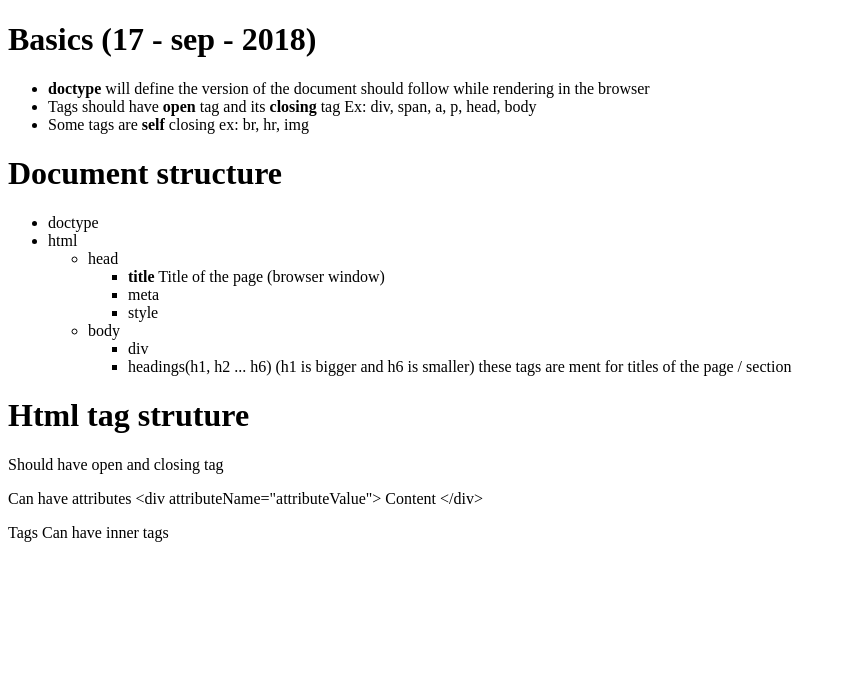
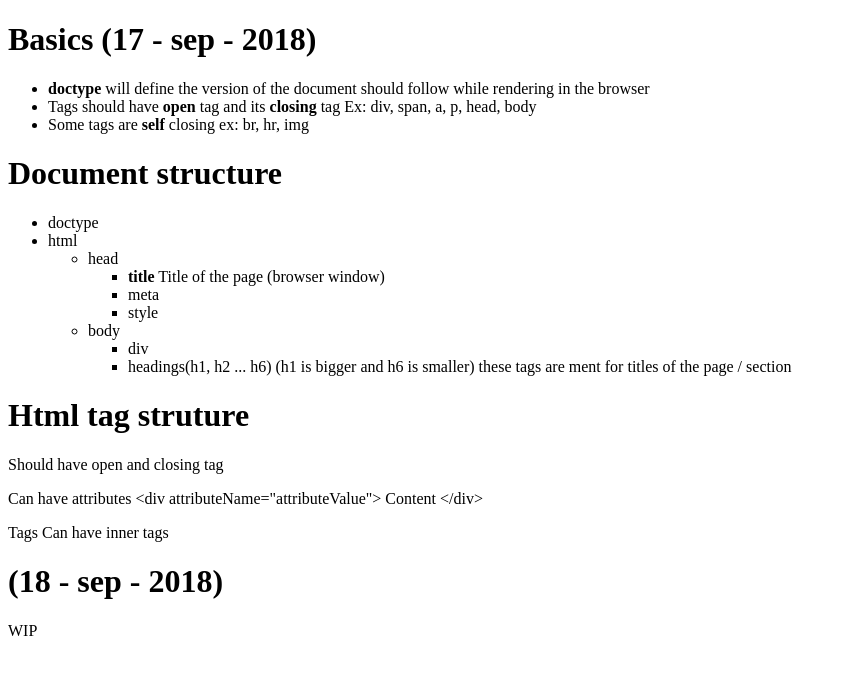
Before and after one commit to harish583/web, a plain HTML site: page 2018-09-17-basics.html in a window 1280 px wide. Shown: the whole page, without its empty margins (0-846 px from the left). Drawn offline with Linux system fonts and the light colour scheme.

Commit message:
updated file

```diff
--- a/2018-09-17-basics.html
+++ b/2018-09-17-basics.html
@@ -46,5 +46,9 @@
 <p> Can have attributes &lt;div attributeName="attributeValue"&gt; Content &lt;/div&gt;</p>
 <p>Tags Can have inner tags <p>
 
+<h1>(18 - sep - 2018)</h1>
+<p>WIP</p>
+
+
 </body>
 </html>
```
